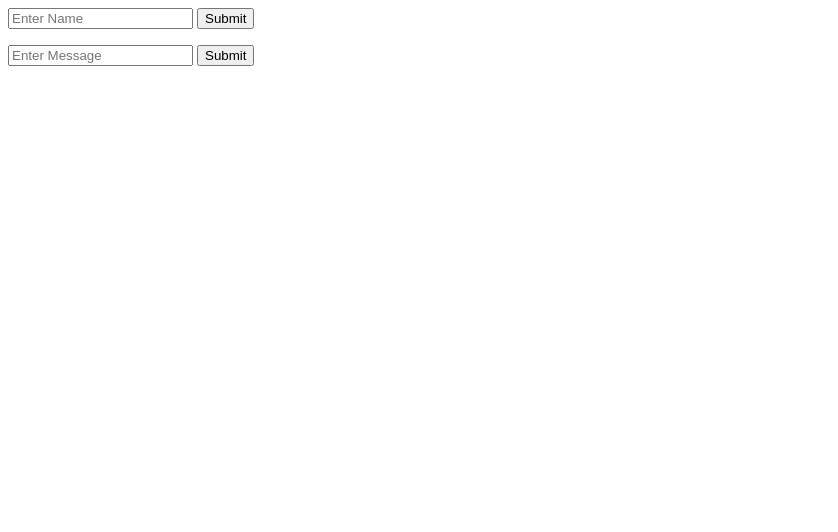
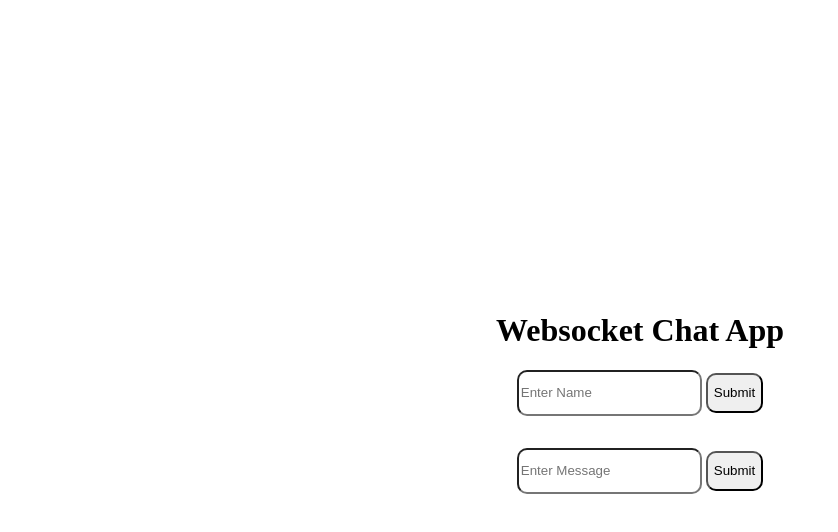
Before and after one commit to Rezki-Pratama/chat_app, a website: page public/index.html in a window 1280 px wide. Shown: the whole page, without its empty margins (0-838 px from the left). Drawn offline with nearby package versions, Linux system fonts and the light colour scheme; no server answers.

Commit message:
litle bit styling

```diff
--- a/package.json
+++ b/package.json
@@ -22,5 +22,8 @@
     "http": "0.0.1-security",
     "pg": "^8.5.1",
     "socket.io": "^3.0.3"
+  },
+  "devDependencies": {
+    "nodemon": "^2.0.6"
   }
 }
--- a/public/index.html
+++ b/public/index.html
@@ -6,11 +6,15 @@
 <head>
     <meta charset="UTF-8">
     <meta name="viewport" content="width=device-width, initial-scale=1.0">
-    <title>Document</title>
+    <title>Websocket</title>
+    <link rel="stylesheet" href="/style.css">
     <script src="https://cdnjs.cloudflare.com/ajax/libs/jquery/3.5.1/jquery.min.js"></script>
     <script src="https://cdnjs.cloudflare.com/ajax/libs/socket.io/3.0.3/socket.io.js"></script>
 </head>
 <body>
+
+    <div class="main-content">
+        <h1>Websocket Chat App</h1>
         <form onsubmit="return enterName()">
             <input type="text" id="name" placeholder="Enter Name">
             <input type="Submit">
@@ -24,6 +28,7 @@
         </form>
 
         <ul id="messages"></ul>
+    </div>
 
 </body>
 </html>
--- /dev/null
+++ b/public/style.scss
@@ -0,0 +1,16 @@
+.main-content {
+    display: flex;
+    justify-content: center;
+    align-items: center;
+    flex-direction: column;
+    height: 100vh;
+}
+
+input {
+    border-radius: 10px;
+    height: 40px;
+}
+
+ul {
+    list-style: none;
+}
```
Also changed, not shown: public/style.css (added), 2 other files. Lines whose indentation alone changed are shown as unchanged.
